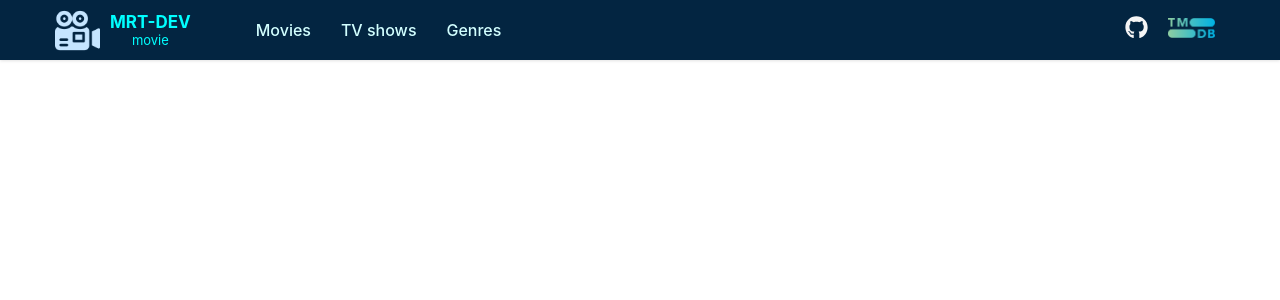
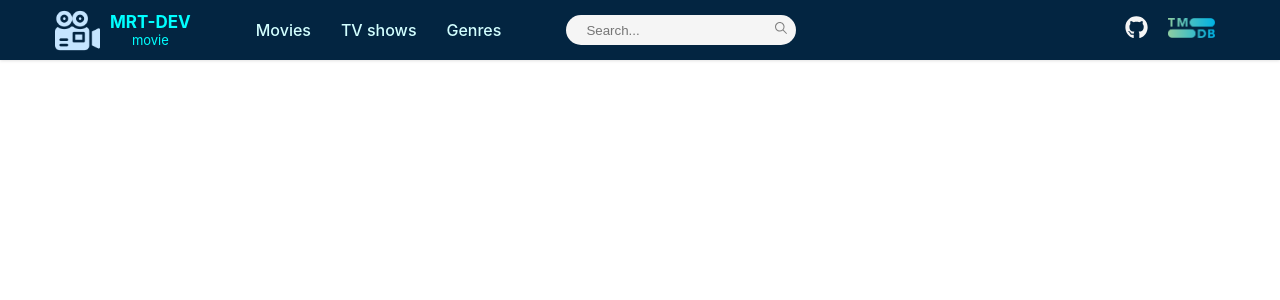
Before and after one commit to hangeldimyrat/react-movie, a React (Create React App) app: page / in a window 1280 px wide. Shown: the top 300 px of the page. Built offline with nearby package versions, Linux system fonts and the light colour scheme.

Commit message:
add search input to header

```diff
--- a/src/components/UI/Button/Button.css
+++ b/src/components/UI/Button/Button.css
@@ -0,0 +1,18 @@
+.Button {
+    border: none;
+    outline: none;
+    background-color: transparent;
+}
+
+.SearchButton {
+    height: 30px;
+    background-color: whitesmoke;
+    color: grey;
+    font-size: 16px;
+    width: 30px;
+    border-radius: 0 100px 100px 0;
+    -webkit-border-radius: 0 100px 100px 0;
+    -moz-border-radius: 0 100px 100px 0;
+    -ms-border-radius: 0 100px 100px 0;
+    -o-border-radius: 0 100px 100px 0;
+}
--- a/src/components/UI/Button/Button.js
+++ b/src/components/UI/Button/Button.js
@@ -0,0 +1,12 @@
+import React from 'react';
+
+import './Button.css';
+
+const button = props => (
+    <button onClick={props.clicked}
+            className={['Button' , props.btnType].join(' ')}>
+                {props.children}
+            </button>
+);
+
+export default button;
--- a/src/components/UI/Input/Input.css
+++ b/src/components/UI/Input/Input.css
@@ -7,3 +7,16 @@
     -ms-transition: all .3s ease-in;
     -o-transition: all .3s ease-in;
 }
+
+.SearchInput {
+    height: 30px;
+    width: 160px;
+    padding: 0 20px;
+    border-radius:100px 0 0 100px ;
+    color:grey;
+    background-color: whitesmoke;
+    -webkit-border-radius:100px 0 0 100px ;
+    -moz-border-radius:100px 0 0 100px ;
+    -ms-border-radius:100px 0 0 100px ;
+    -o-border-radius:100px 0 0 100px ;
+}
--- a/src/components/UI/Input/Input.js
+++ b/src/components/UI/Input/Input.js
@@ -5,7 +5,7 @@ import './Input.css';
 const input = props => (
     <div>
         <input
-            className={['Input' , props.InputType].join(' ')}
+            className={['Input' , props.inputType].join(' ')}
             value={props.value}
             onChange={props.changed}
             placeholder={props.placeholder} />
--- a/src/containers/Header/Header.js
+++ b/src/containers/Header/Header.js
@@ -1,10 +1,13 @@
 import React, {Component} from 'react';
 import {FaGithub} from 'react-icons/fa';
+import {IoIosSearch} from 'react-icons/io';
 
 import Logo from '../../components/Logo/Logo';
 import './Header.css';
 import Navigation from '../../components/Navigation/Navigation';
 import Link from '../../components/UI/Link/Link';
+import Input from '../../components/UI/Input/Input';
+import Button from '../../components/UI/Button/Button';
 
 class Header extends Component {
     render () {
@@ -13,6 +16,12 @@ class Header extends Component {
                 <div className='HeaderLeft'>
                     <Logo />
                     <Navigation />
+                    <div style={{display:'flex',alignItems:'center'}}>
+                        <Input inputType='SearchInput' placeholder='Search...' />
+                        <Button btnType='SearchButton'>
+                            <IoIosSearch />
+                        </Button>
+                    </div>
                 </div>
                 <div className='HeaderRight'>
                     <Link
```
Also changed, not shown: 1 other file (tests, documents, lock files or other folders).
